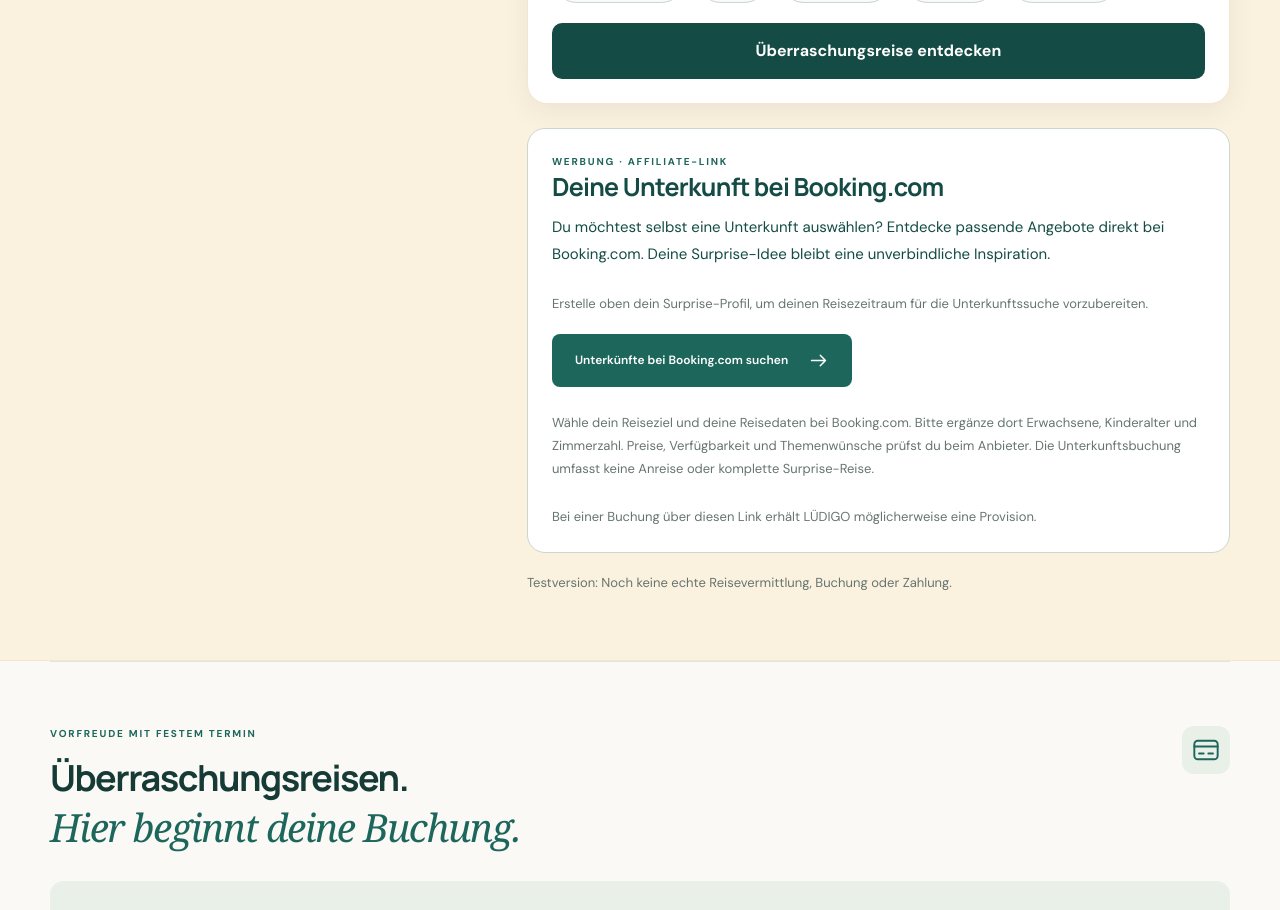
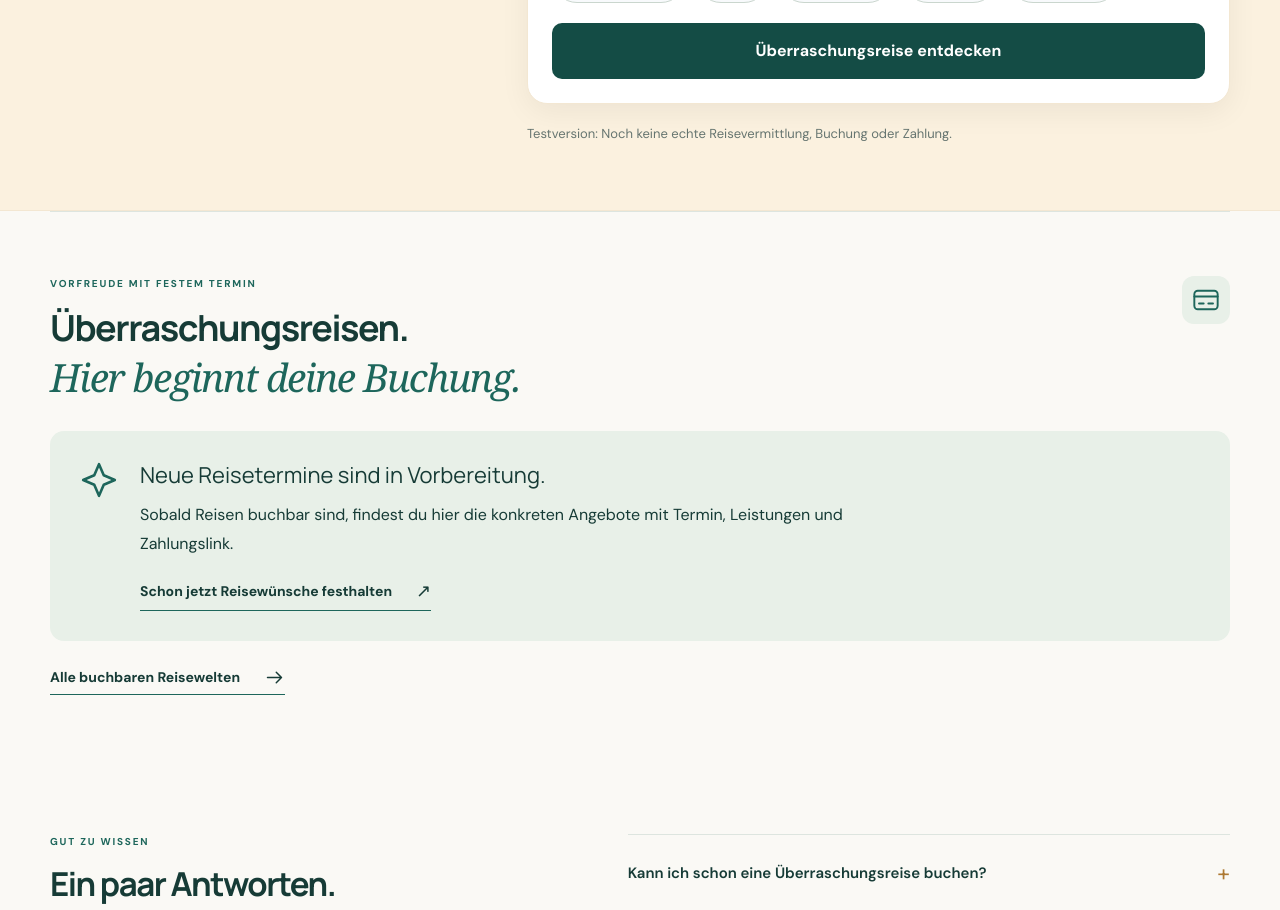
Before and after one commit to niklasluedemann468-netizen/Ludigo, a Next.js app: page /surprise in a window 1280 px wide. Shown: the part 1640-2550 px from the top of the page. Built offline with nearby package versions, Linux system fonts and the light colour scheme.

Commit message:
Remove public Booking search from Surprise customer flow (#15)

```diff
--- a/app/components/SurpriseBookingSearch.tsx
+++ /dev/null
@@ -1,27 +0,0 @@
-'use client';
-
-import { useState } from 'react';
-import { surpriseBookingSearch } from '../lib/surprise-booking';
-import type { SurpriseIdea, SurpriseRequest } from '../lib/surpriseMatcher';
-import { Icon } from './LudigoChrome';
-
-export default function SurpriseBookingSearch({ request, idea }: { request: SurpriseRequest | null; idea?: SurpriseIdea }) {
-  const [destination, setDestination] = useState('');
-  const booking = surpriseBookingSearch(request, destination);
-  return <section aria-labelledby="surprise-booking-title" style={{ marginTop: 24, padding: 24, background: '#ffffff', border: '1px solid #cad6ce', borderRadius: 18 }}>
-    <p className="eyebrow">WERBUNG · AFFILIATE-LINK</p>
-    <h2 id="surprise-booking-title" style={{ fontSize: 25, marginBottom: 12 }}>Deine Unterkunft bei Booking.com</h2>
-    <p>Du möchtest selbst eine Unterkunft auswählen? Entdecke passende Angebote direkt bei Booking.com. Deine Surprise-Idee bleibt eine unverbindliche Inspiration.</p>
-    {idea && <p style={{ marginTop: 12 }}><strong>Deine ausgewählte Idee:</strong> {idea.title}</p>}
-    {request ? <div style={{ marginTop: 18 }}>
-      <label htmlFor="surprise-booking-destination" style={{ display: 'block', fontWeight: 600 }}>Reiseziel für deine eigene Unterkunftssuche (optional)</label>
-      <input id="surprise-booking-destination" value={destination} onChange={event => setDestination(event.target.value)} maxLength={120} placeholder="z. B. Berlin oder Gardasee" aria-describedby="surprise-booking-hint" style={{ width: '100%', padding: 13, marginTop: 8, border: '1px solid #cad6ce', borderRadius: 10, fontSize: 16 }}/>
-      <p id="surprise-booking-hint" className="booking-note">Ein hier selbst gewähltes Reiseziel gilt nur für Booking.com. Es ersetzt nicht das geheime Surprise-Ziel. Der Abfahrtsort wird nicht als Urlaubsziel verwendet.</p>
-    </div> : <p className="booking-note">Erstelle oben dein Surprise-Profil, um deinen Reisezeitraum für die Unterkunftssuche vorzubereiten.</p>}
-    {booking.transferred.length > 0 && <div className="booking-criteria" style={{ marginTop: 18 }}><h3>Für Booking.com vorbereitet</h3><ul className="live-features">{booking.transferred.map(label => <li key={label}><Icon name="arrow"/><span>{label}</span></li>)}</ul></div>}
-    {booking.manual.length > 0 && <div className="booking-criteria" style={{ marginTop: 18 }}><h3>Bei Booking.com noch prüfen oder ergänzen</h3><ul>{booking.manual.map(label => <li key={label}>{label}</li>)}</ul></div>}
-    <a className="primary-button" href={booking.href} target="_blank" rel="sponsored noopener noreferrer" style={{ marginTop: 18 }}>Unterkünfte bei Booking.com suchen <Icon name="arrow"/></a>
-    <p className="booking-note">{booking.hasSearch ? 'Deine vorbereiteten Angaben öffnen sich bei Booking.com. ' : 'Wähle dein Reiseziel und deine Reisedaten bei Booking.com. '}Bitte ergänze dort Erwachsene, Kinderalter und Zimmerzahl. Preise, Verfügbarkeit und Themenwünsche prüfst du beim Anbieter. Die Unterkunftsbuchung umfasst keine Anreise oder komplette Surprise-Reise.</p>
-    <p className="booking-note">Bei einer Buchung über diesen Link erhält LÜDIGO möglicherweise eine Provision.</p>
-  </section>;
-}
--- a/app/components/SurpriseSearchBox.tsx
+++ b/app/components/SurpriseSearchBox.tsx
@@ -1,6 +1,5 @@
 "use client";
 import { useState } from "react";
-import SurpriseBookingSearch from './SurpriseBookingSearch';
 import {
   matchSurprises,
   type SurprisePreference,
@@ -483,11 +482,6 @@ export default function SurpriseSearchBox() {
           Überraschungsreise entdecken
         </button>
       </form>
-      <SurpriseBookingSearch
-        key={request ? JSON.stringify([request.startDate, request.endDate, request.travelers, request.budget, request.preferences, selectedIdeaId]) : 'no-profile'}
-        request={request}
-        idea={selectedIdea}
-      />
       {request && matches && (
         <section
           style={{
--- a/app/lib/surprise-booking.ts
+++ /dev/null
@@ -1,26 +0,0 @@
-import { bookingSearch } from './booking-search';
-import { validIsoDate } from './search/criteria';
-import type { SurpriseRequest } from './surpriseMatcher';
-
-export function surpriseBookingSearch(request: SurpriseRequest | null, destination = '') {
-  const params = new URLSearchParams();
-  const place = destination.trim();
-  // A departure is not a destination. Never expose or invent a secret Surprise destination.
-  if (place && place.length <= 120 && !/[\x00-\x1f]/.test(place)) params.set('city', place);
-  const notes: string[] = [];
-  if (request) {
-    if (validIsoDate(request.startDate) && validIsoDate(request.endDate) && request.endDate > request.startDate) {
-      params.set('check_in', request.startDate);
-      params.set('check_out', request.endDate);
-    } else notes.push('Für eine Unterkunft bitte einen Zeitraum mit mindestens einer Übernachtung bei Booking.com wählen.');
-    if (Number.isInteger(request.travelers) && request.travelers >= 1 && request.travelers <= 1000) params.set('max_guests', String(request.travelers));
-    if (request.preferences.length) notes.push(`Themenwünsche bei Booking.com prüfen: ${request.preferences.join(', ')}.`);
-    const budget = Number(request.budget);
-    if (request.budget.trim() && Number.isFinite(budget) && budget > 0) {
-      notes.push(`Gesamtbudget für die Reise: ${budget.toLocaleString('de-DE')} €. Unterkunft und Anreise gemeinsam berücksichtigen; kein automatischer Unterkunftspreisfilter.`);
-    }
-  }
-  // Surprise collects a total traveler count, not ages or an adult/child breakdown.
-  const result = bookingSearch(params.toString(), { adults: 0, children: 0, babies: 0 });
-  return { ...result, manual: [...result.manual, ...notes] };
-}
```
Also changed, not shown: 1 other file (tests, documents, lock files or other folders).
